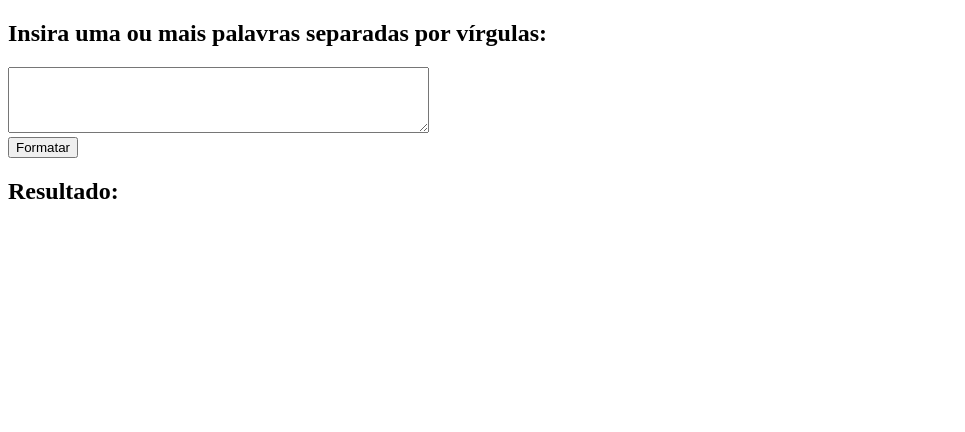
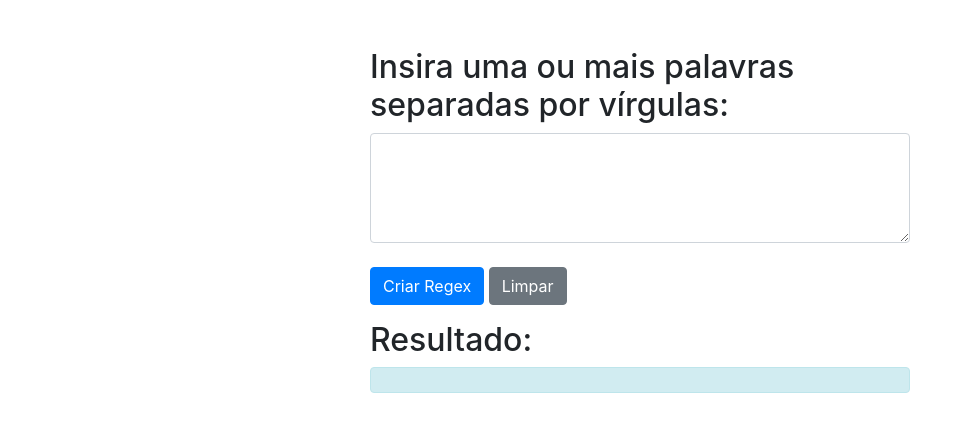
Before and after one commit to rodolfomelop/regex, a plain HTML site: page index.html in a window 1280 px wide. Shown: the whole page, without its empty margins (0-965 px from the left). Drawn offline with nearby package versions, Linux system fonts and the light colour scheme.

Commit message:
Update index.html
add boostrap e botão limpar

```diff
--- a/index.html
+++ b/index.html
@@ -2,14 +2,29 @@
 <html>
 <head>
   <title>Formatação de Palavras</title>
+  <link rel="stylesheet" href="https://stackpath.bootstrapcdn.com/bootstrap/4.5.2/css/bootstrap.min.css">
+</head>
 </head>
 <body>
-  <h2>Insira uma ou mais palavras separadas por vírgulas:</h2>
-  <textarea id="inputWords" rows="4" cols="50"></textarea>
-  <br>
-  <button onclick="formatarPalavras()">Formatar</button>
-  <h2>Resultado:</h2>
-  <div id="resultado"></div>
+  <div class="container mt-5">
+    <div class="row">
+      <div class="col-md-6 mx-auto">
+        <h2>Insira uma ou mais palavras separadas por vírgulas:</h2>
+        <textarea class="form-control" id="inputWords" rows="4"></textarea>
+        <br>
+        <button class="btn btn-primary" onclick="formatarPalavras()">Criar Regex</button>
+        <button class="btn btn-secondary" onclick="limparCampo()">Limpar</button>
+        <h2 class="mt-3">Resultado:</h2>
+        <div id="resultado" class="alert alert-info"></div>
+      </div>
+    </div>
+  </div>
+
+  <!-- Inclua os scripts do Bootstrap e jQuery no final do documento para carregamento mais rápido -->
+  <script src="https://code.jquery.com/jquery-3.5.1.slim.min.js"></script>
+  <script src="https://cdn.jsdelivr.net/npm/@popperjs/core@2.9.3/dist/umd/popper.min.js"></script>
+  <script src="https://stackpath.bootstrapcdn.com/bootstrap/4.5.2/js/bootstrap.min.js"></script>
+
 
   <script>
     function formatarPalavras() {
@@ -29,6 +44,11 @@
       }).join('|');
       document.getElementById("resultado").textContent = `^(${regexFormatado})$: '${inputWords}'`;
     }
+
+    function limparCampo() {
+      document.getElementById("inputWords").value = ""; // Limpa o campo de entrada
+      document.getElementById("resultado").textContent = ""; // Limpa o resultado
+    }
   </script>
 </body>
 </html>
```
